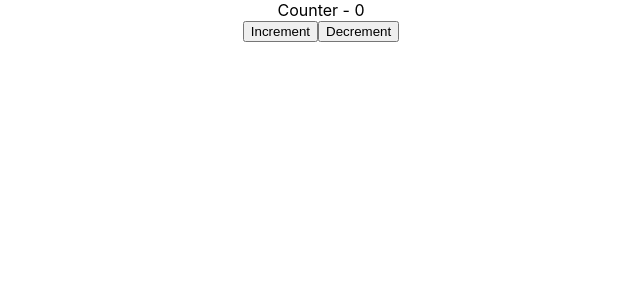
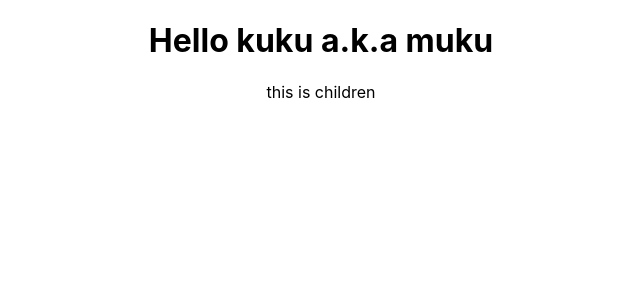
Before and after one commit to mikhita/my-react-app, a React (Create React App) app: page / in a window 1280 px wide. Shown: the top 300 px of the page, without its empty margins (319-959 px from the left). Built offline with nearby package versions, Linux system fonts and the light colour scheme.

Commit message:
I learn destructuring

```diff
--- a/src/App.js
+++ b/src/App.js
@@ -1,5 +1,5 @@
 import './App.css';
-import Counter from './components/Counter';
+import Greets from './components/Greet';
 // import { Greets } from './components/Greet';
 // import Message from './components/Message';
 // import Welcome from './components/welcome';
@@ -8,12 +8,10 @@ import Counter from './components/Counter';
 function App() {
   return (
     <div className="App">
-      <Counter/>
-      {/* <Message/> */}
-      {/* <Greets name="kuku" heroName="muku">
+      <Greets name="kuku" heroName="muku">
           <p>this is children</p>
       </Greets>
-      <Greets name="kuka" heroName="muka">
+      {/* <Greets name="kuka" heroName="muka">
           <button>Action</button>
       </Greets>
       <Greets name="kuke" heroName="muke">
@@ -27,7 +25,7 @@ function App() {
       </Welcome>
       <Welcome name="kuke" heroName="muke">
 
-      </Welcome> */}
+      </Welcome>  */}
     </div>
   );
 }
--- a/src/components/Counter.js
+++ b/src/components/Counter.js
@@ -1,47 +1,35 @@
 import React, { Component } from 'react'
 
 class Counter extends Component {
-    constructor(props) {
+    constructor(props){
         super(props)
-
-      this.state = {
-         count:0
+            this.state={
+                count:0,
             }
     }
-    incrementCounter(){
-        this.setState(prevState=>({
-            count:prevState.count+1
+    incrementCount(){
+        this.setState(prevState =>({
+            count:prevState.count+1,
         }))
     }
-    decrementCount(){
-        this.setState(prevState=>({
-            count:prevState.count-1
-        }))
-    }
-    decrementByFive(){
-        this.decrementCount()
-        this.decrementCount()
-        this.decrementCount()
-        this.decrementCount()
-        this.decrementCount()
-    }
-    incrementByFive(){
-        this.incrementCounter()
-        this.incrementCounter()
-        this.incrementCounter()
-        this.incrementCounter()
-        this.incrementCounter()
+    incrementCountByFive(){
+        this.incrementCount()
+        this.incrementCount()
+        this.incrementCount()
     }
 
-  render() {
-    return (
+
+
+    render(){
+        return(
             <div>
-            <div>Counter - {this.state.count}</div>
-            <button onClick={()=>{this.incrementByFive()}}>Increment</button>
-            <button onClick={()=>{this.decrementByFive()}}>Decrement</button>
+                <div>counter - {this.state.count}</div>
+                <button onClick={()=>this.incrementCountByFive()}>increment</button>
+                <button>decrement</button>
             </div>
         )
     }
+
 }
 
 export default Counter
--- a/src/components/Greet.js
+++ b/src/components/Greet.js
@@ -1,10 +1,15 @@
 import React from "react"
 
-export const Greets = (props) => {
+const Greets = (props) => {
+    const {name,heroName,children} = props
     return (
         <div>
-            <h1>Hello {props.name} a.k.a {props.heroName}</h1>
-            {props.children}
+            <h1>Hello {name} a.k.a {heroName}</h1>
+            {children}
         </div>
     );
 }
+
+
+
+export default Greets
```
Also changed, not shown: src/components/Message.js (+5 -5 lines). Lines whose indentation alone changed are shown as unchanged.
